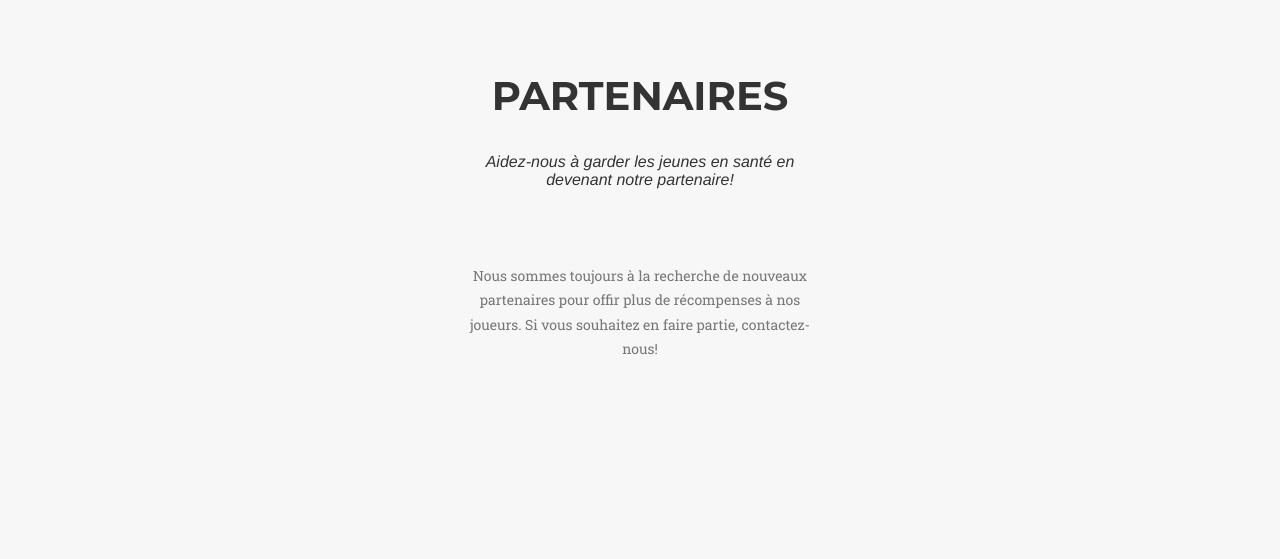
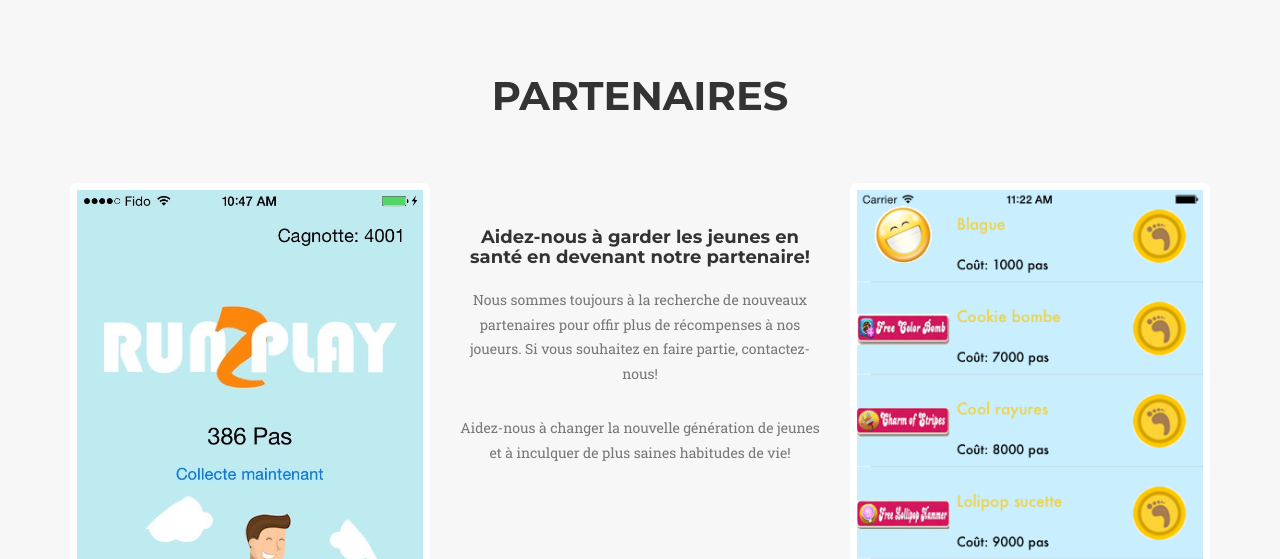
Before and after one commit to IRNiti/hhweb, a plain HTML site: page index.html in a window 1280 px wide. Shown: the part 3840-4399 px from the top of the page. Drawn offline with nearby package versions, Linux system fonts and the light colour scheme; a web font is replaced by a local one.

Commit message:
partenaires section changed

```diff
--- a/index.html
+++ b/index.html
@@ -236,8 +236,34 @@
                     <h2 class="section-heading">Partenaires</h2>
                     <div class="col-sm-4 col-sm-offset-4">
                     <div class="team-member">
-                        <h3 class="section-subheading text-center">Aidez-nous à garder les jeunes en santé en devenant notre partenaire!</h3>
-                        <p class="text-muted">Nous sommes toujours à la recherche de nouveaux partenaires pour offir plus de récompenses à nos joueurs. Si vous souhaitez en faire partie, contactez-nous!</p>
+					</div>
+            </div>
+            <div class="row">
+
+				<div class="col-sm-4">
+                    <div class="team-member">
+                    </div>
+                </div>
+                <div class="col-sm-4">
+                    <div class="team-member">
+					<img src="img/team/screen1.jpg" class="img-responsive img-rounded" alt="">
+                    </div>
+                </div>
+				<div class="col-sm-4">
+                    <div class="team-member"> &nbsp;
+					<h4 class="section-subheading text-center">Aidez-nous à garder les jeunes en santé en devenant notre partenaire!</h4> &nbsp;
+                     <p class="text-muted">Nous sommes toujours à la recherche de nouveaux partenaires pour offir plus de récompenses à nos joueurs. Si vous souhaitez en faire partie, contactez-nous!</p> &nbsp;
+                     <p class="text-muted">Aidez-nous à changer la nouvelle génération de jeunes et à inculquer de plus saines habitudes de vie!</p>
+                    </div>
+                </div>
+                <div class="col-sm-4">
+                    <div class="team-member">
+                    <img src="img/team/screen2.png" class="img-responsive img-rounded" alt="">
+                    </div>
+                </div>
+
+            </div>
+
                     </div>
                     </div>
                 </div>
```
Also changed, not shown: img/team/screen1.jpg (added), img/team/screen2.png (added).
